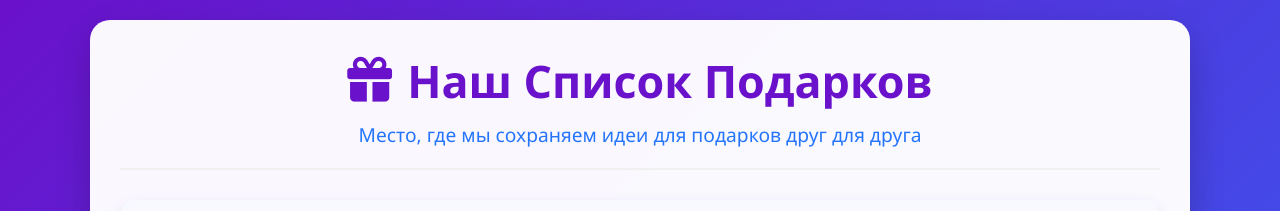
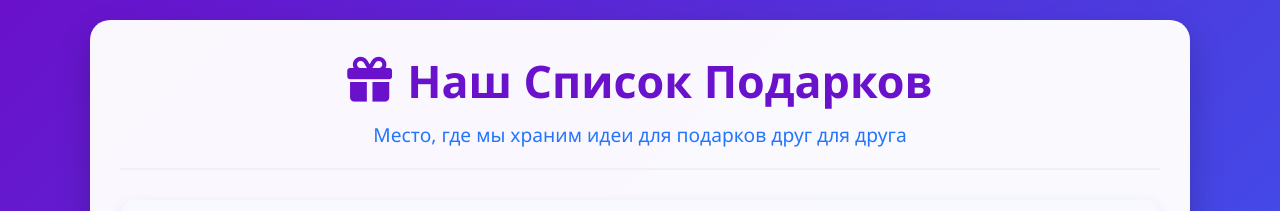
Before and after one commit to ayanakilla/gift-list, a plain HTML site: page index.html in a window 1280 px wide. Shown: the top 211 px of the page. Drawn offline with Linux system fonts and the light colour scheme.

Commit message:
Update index.html

```diff
--- a/index.html
+++ b/index.html
@@ -11,7 +11,7 @@
     <div class="container">
         <header>
             <h1><i class="fas fa-gift"></i> Наш Список Подарков</h1>
-            <p class="subtitle">Место, где мы сохраняем идеи для подарков друг для друга</p>
+            <p class="subtitle">Место, где мы храним идеи для подарков друг для друга</p>
         </header>
 
         <div class="controls">
```
